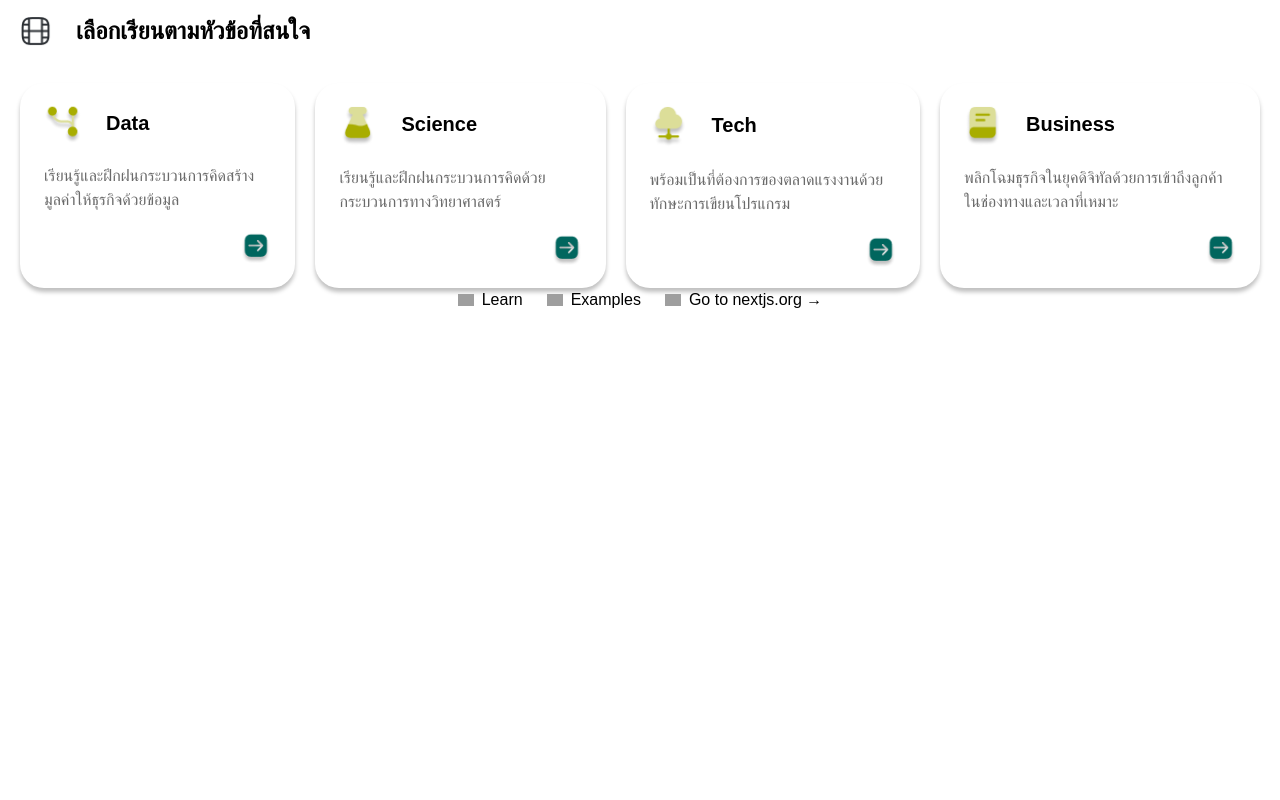
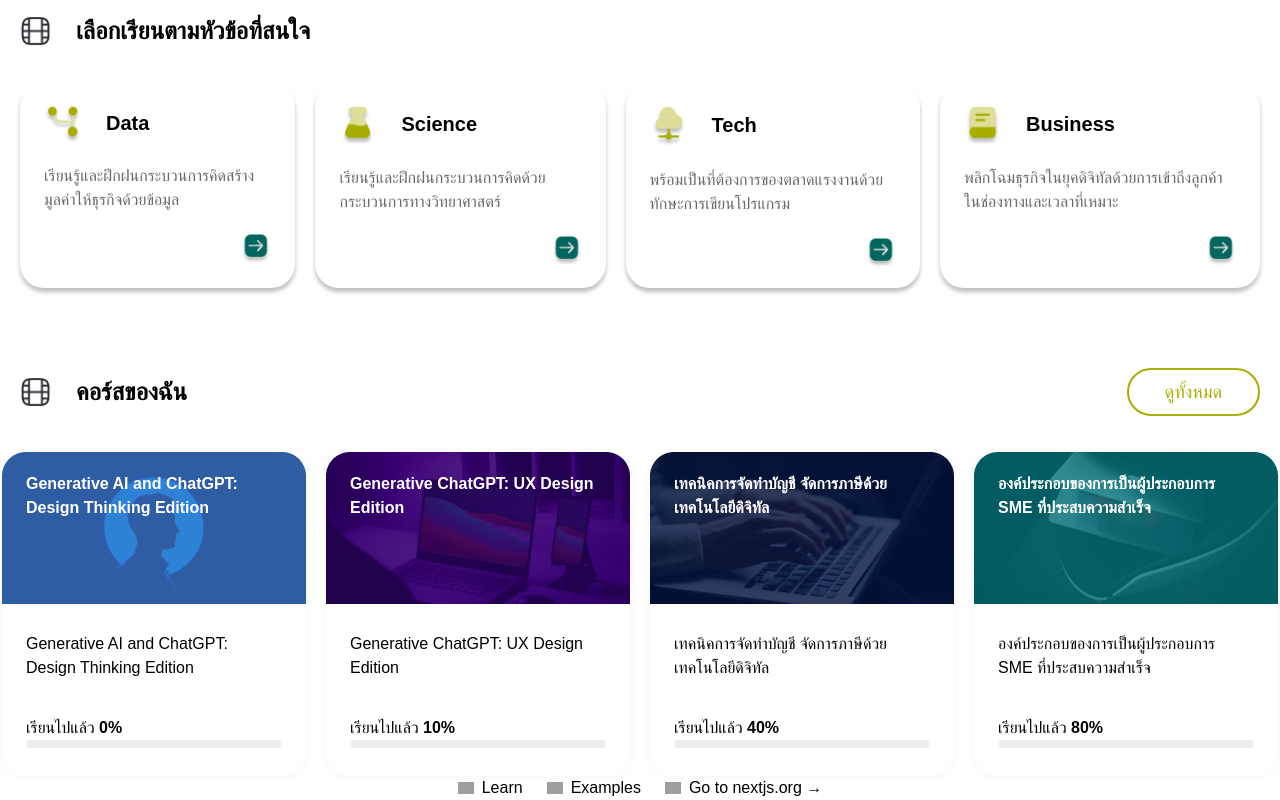
Before and after one commit to KongAtc/glonix-test, a Next.js app: page / in a window 1280 px wide. Shown: the part 732-1532 px from the top of the page. Before the commit the page ends 1044 px from the top, so only its background shows below. Built offline with nearby package versions, Linux system fonts and the light colour scheme; grey boxes are pictures that could not be loaded; a web font is replaced by a local one.

Commit message:
feat: implement my course

```diff
--- a/src/app/components/MainContent.tsx
+++ b/src/app/components/MainContent.tsx
@@ -1,14 +1,58 @@
 "use client";
 import Image from "next/image";
-import { COURSE_CATEGORIES, TITLE_COURSE } from "../data/data";
+import { COURSE_CATEGORIES, MY_COURSES, TITLE_COURSE } from "../data/data";
 import { useState } from "react";
 
+type CourseType = "my-course" | "online-course";
 export default function MainContent() {
   const [selectedTitle, setSelectedTitle] = useState(1);
+  const [myCourseIndex, setMyCourseIndex] = useState(0);
+  const [onlineCourseIndex, setOnlineCourseIndex] = useState(0);
 
+  function next(type: CourseType) {
+    if (myCourseIndex < MY_COURSES.length - 1) {
+      if (type === "my-course") setMyCourseIndex(myCourseIndex + 1);
+      else if (type === "online-course")
+        setOnlineCourseIndex(onlineCourseIndex + 1);
+    }
+  }
+  function previous(type: CourseType) {
+    if (myCourseIndex > 0) {
+      if (type === "my-course") setMyCourseIndex(myCourseIndex - 1);
+      else if (type === "online-course")
+        setOnlineCourseIndex(onlineCourseIndex - 1);
+    }
+  }
+  const myCourseContent = () => {
+    const selectedCourse = MY_COURSES[myCourseIndex];
+    return (
+      <div
+        style={{ boxShadow: "0px 0px 12px rgba(0, 0, 0, 0.04)" }}
+        className="rounded-3xl"
+        key={`my-course-${selectedCourse.id}`}>
+        <div
+          className="h-[152px] text-white font-semibold w-[304px] bg-no-repeat py-5 px-6"
+          style={{
+            backgroundImage: `url('${selectedCourse.backgroundUrl}')`,
+          }}>
+          <p>{selectedCourse.title}</p>
+        </div>
+        <div className="px-6 py-7 flex flex-col gap-9">
+          <p>{selectedCourse.description}</p>
+          <div>
+            <p>
+              เรียนไปแล้ว{" "}
+              <span className="font-bold">{selectedCourse.progress}%</span>
+            </p>
+            <div className=" rounded-full flex flex-1 bg-[#EEEEEE] py-1" />
+          </div>
+        </div>
+      </div>
+    );
+  };
   return (
     <div className="flex items-center justify-between flex-col mt-5">
-      <div className="flex w-full flex-col xl:flex-row gap-14 justify-between">
+      <div className="flex w-80 xl:w-full flex-col xl:flex-row gap-14 justify-between">
         <div className="flex gap-6 flex-col">
           <div className="relative py-3">
             <p className="text-xl text-seconday font-medium">
@@ -43,7 +87,7 @@ export default function MainContent() {
             </button>
           </div>
         </div>
-        <div className="flex flex-col xl:flex-row gap-4">
+        <div className="flex flex-col items-center xl:flex-row gap-4">
           {TITLE_COURSE.map((course) => {
             const isSelected = selectedTitle === course.id;
             return (
@@ -132,6 +176,68 @@ export default function MainContent() {
           ))}
         </div>
       </div>
+      <div className="w-80 xl:w-full mt-20">
+        <div className="flex justify-between items-center">
+          <div className="flex gap-6 items-center">
+            <Image
+              src="/video-vertical.png"
+              width={32}
+              height={32}
+              alt="video-vertical"
+            />
+            <p className="font-bold text-2xl">คอร์สของฉัน</p>
+          </div>
+          <button className="py-2 px-9 border-2 text-lg border-[#A8AD00] text-[#A8AD00] rounded-full">
+            ดูทั้งหมด
+          </button>
+        </div>
+        <div className="flex gap-4 items-center justify-center">
+          <Image
+            onClick={() => previous("my-course")}
+            src="/Group 23.png"
+            width={36}
+            height={36}
+            alt="Group 23"
+            className="w-9 h-9"
+          />
+          <div className="hidden flex-col xl:flex xl:flex-row gap-5 justify-center mt-9">
+            {MY_COURSES.map((myCourse) => (
+              <div
+                style={{ boxShadow: "0px 0px 12px rgba(0, 0, 0, 0.04)" }}
+                className="rounded-3xl"
+                key={`my-course-${myCourse.id}`}>
+                <div
+                  className="h-[152px] text-white font-semibold w-[304px] bg-no-repeat py-5 px-6"
+                  style={{
+                    backgroundImage: `url('${myCourse.backgroundUrl}')`,
+                  }}>
+                  <p>{myCourse.title}</p>
+                </div>
+                <div className="px-6 py-7 flex flex-col gap-9">
+                  <p>{myCourse.description}</p>
+                  <div>
+                    <p>
+                      เรียนไปแล้ว{" "}
+                      <span className="font-bold">{myCourse.progress}%</span>
+                    </p>
+                    <div className=" rounded-full flex flex-1 bg-[#EEEEEE] py-1" />
+                  </div>
+                </div>
+              </div>
+            ))}
+          </div>
+          <div className="block xl:hidden mt-9">{myCourseContent()}</div>
+
+          <Image
+            onClick={() => next("my-course")}
+            src="/Group 22.png"
+            width={36}
+            height={36}
+            alt="Group 22"
+            className="w-9 h-9"
+          />
+        </div>
+      </div>
     </div>
   );
 }
```
Also changed, not shown: public/Group 22.png (added), public/Group 23.png (added).
